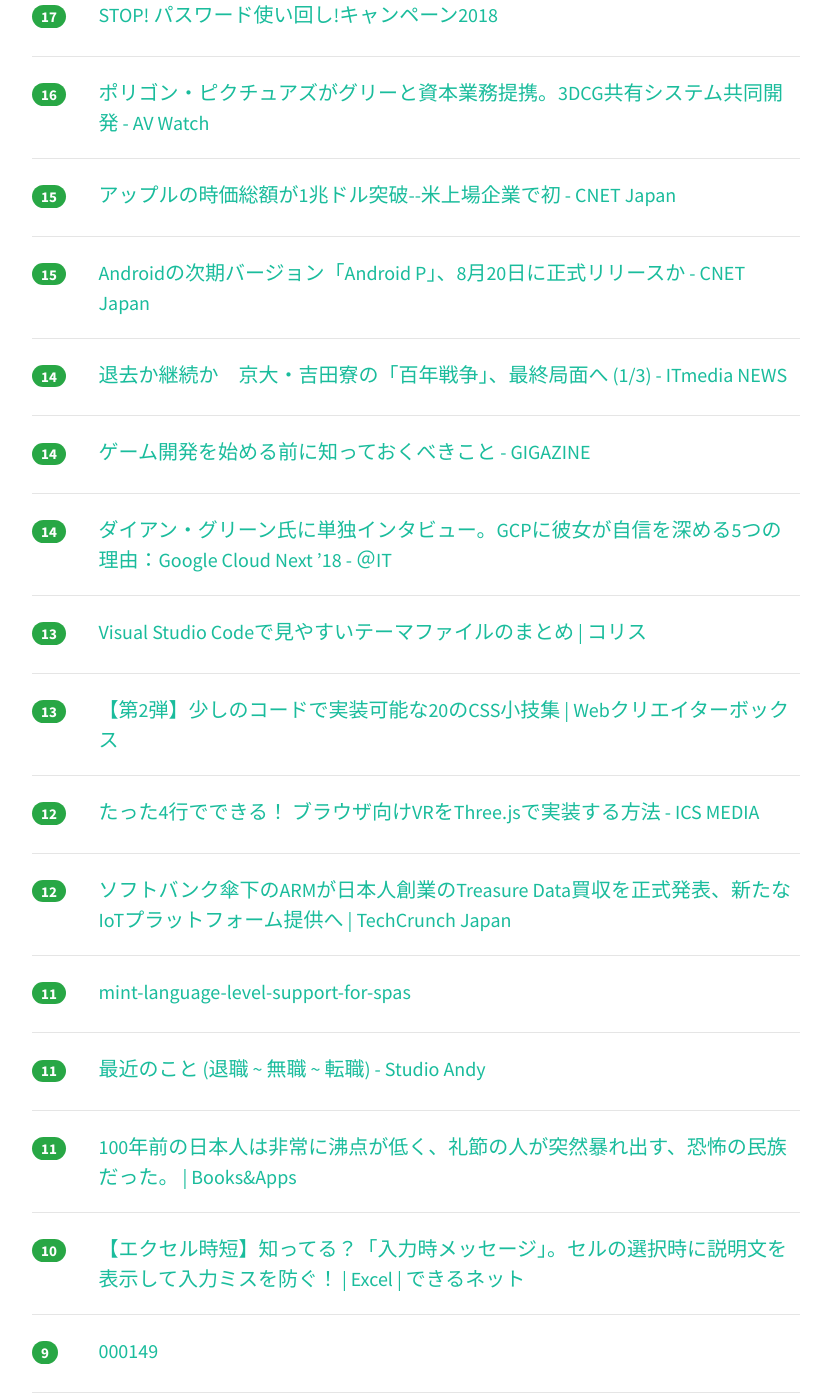
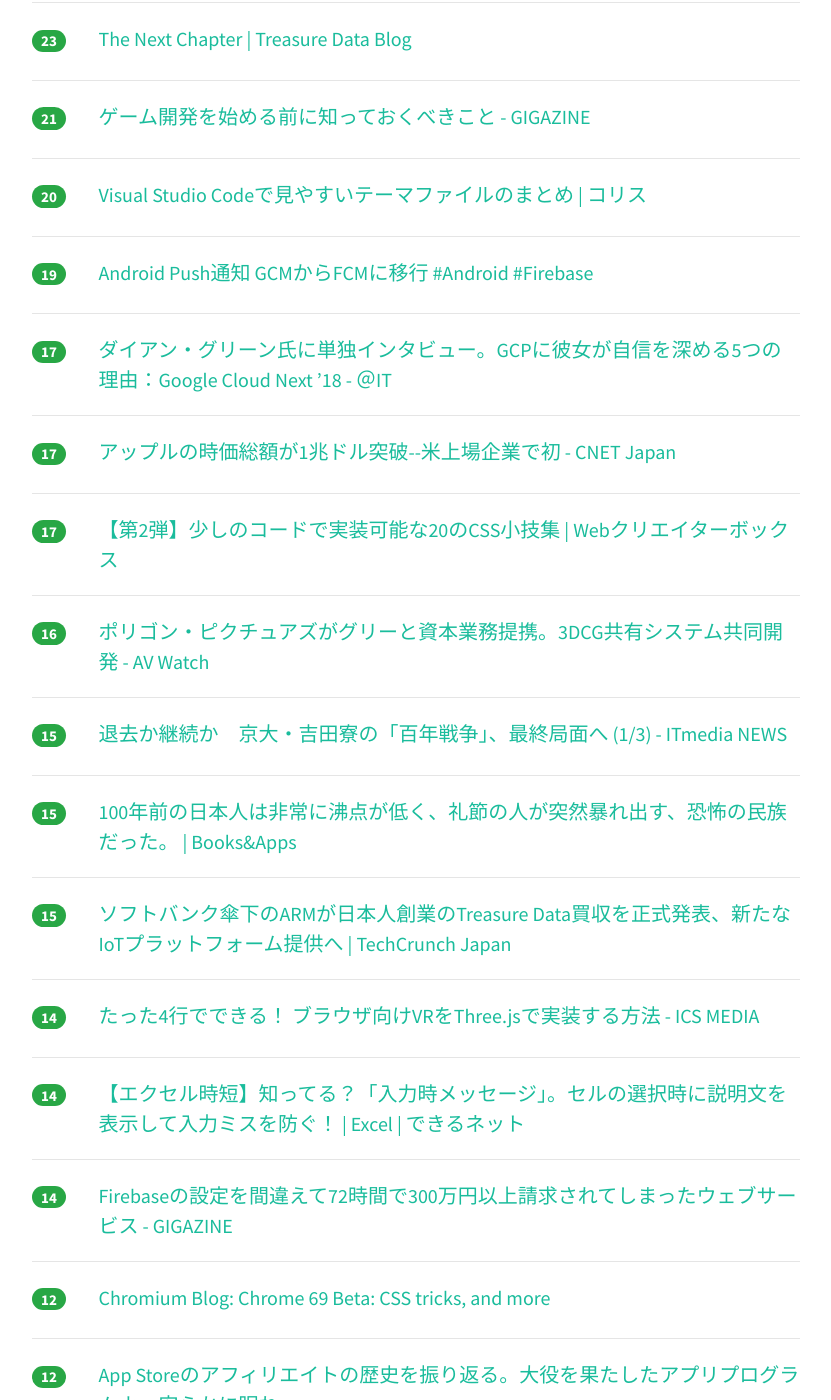
Before and after one commit to yatta47/hatena-matome-site, a Jekyll site: the page built from _posts/2018-08-03-hatena.md, in a window 1280 px wide and 1400 px high, scrolled down 2432 px. Shown: the whole window, without its empty margins (224-1055 px from the left). Built offline with Jekyll 4.4.1, drawn with Linux system fonts in a browser that asks for light colours; nearby versions of some CDN libraries; some of the changed text lies outside the part shown.

Commit message:
Updated 2018-08-03

```diff
--- a/_posts/2018-08-03-hatena.md
+++ b/_posts/2018-08-03-hatena.md
@@ -1,64 +1,84 @@
 ---
 layout: post
 title:  "2018-08-03 はてぶIT"
-date:   2018-08-03 12:01:55
+date:   2018-08-03 13:01:38
 tags: [it-hotentry]
 ---
-46 件のデータあり
+50 件のデータあり
 
 <hr><div class="row">
-<div class="col-1"><span class="badge badge-pill badge-success h2">116</span></div>
+<div class="col-1"><span class="badge badge-pill badge-success h2">171</span></div>
 <div class="col-11"><a href='http://moro-archive.hatenablog.com/entry/2018/08/01/000000' target='_blank'>イケてるエンジニアになろうシリーズ 〜Dockerガチ入門編〜 - もろず blog</a></div>
 </div>
 <hr>
 <div class="row">
-<div class="col-1"><span class="badge badge-pill badge-success h2">97</span></div>
+<div class="col-1"><span class="badge badge-pill badge-success h2">115</span></div>
 <div class="col-11"><a href='https://www.treasuredata.co.jp/blog_jp/the-next-chapter/' target='_blank'>The Next Chapter - Treasure Data</a></div>
 </div>
 <hr>
 <div class="row">
-<div class="col-1"><span class="badge badge-pill badge-success h2">48</span></div>
+<div class="col-1"><span class="badge badge-pill badge-success h2">59</span></div>
 <div class="col-11"><a href='https://internet.watch.impress.co.jp/docs/column/dlis/1136222.html' target='_blank'>【それってネット詐欺ですよ！】 突然「Googleをお使いのあなた！ iPad Air 2の当選者に選ばれました」と表示された 【被害事例に学ぶ、高齢者のためのデジタルリテラシー】 - INTERNET Watch</a></div>
 </div>
 <hr>
 <div class="row">
-<div class="col-1"><span class="badge badge-pill badge-success h2">40</span></div>
+<div class="col-1"><span class="badge badge-pill badge-success h2">51</span></div>
 <div class="col-11"><a href='https://gigazine.net/news/20180803-hatsune-miku-holography/' target='_blank'>初音ミクが目の前で踊っているようにしか見えない疑似ホログラム技術を開発した猛者が登場 - GIGAZINE</a></div>
 </div>
 <hr>
 <div class="row">
-<div class="col-1"><span class="badge badge-pill badge-success h2">34</span></div>
+<div class="col-1"><span class="badge badge-pill badge-success h2">47</span></div>
+<div class="col-11"><a href='https://toyokeizai.net/articles/-/231700' target='_blank'>世界最強｢グーグル検索｣が背負う期待と責任 | インターネット | 東洋経済オンライン | 経済ニュースの新基準</a></div>
+</div>
+<hr>
+<div class="row">
+<div class="col-1"><span class="badge badge-pill badge-success h2">44</span></div>
 <div class="col-11"><a href='https://qiita.com/intenseG/items/34b452cbab04817cdaef' target='_blank'>機械学習知識ゼロの囲碁キチが3か月で囲碁AIを作った話　～導入編～</a></div>
 </div>
 <hr>
 <div class="row">
-<div class="col-1"><span class="badge badge-pill badge-success h2">33</span></div>
+<div class="col-1"><span class="badge badge-pill badge-success h2">44</span></div>
+<div class="col-11"><a href='https://tjo.hatenablog.com/entry/2018/08/03/080000' target='_blank'>機械学習プロジェクトが失敗する9つの理由 - 六本木で働くデータサイエンティストのブログ</a></div>
+</div>
+<hr>
+<div class="row">
+<div class="col-1"><span class="badge badge-pill badge-success h2">36</span></div>
 <div class="col-11"><a href='https://togetter.com/li/1252649' target='_blank'>コストを削る人は“コストを削る事”しか考えておらず“コストを削った事により何が起きるか”を考えている人は少ない気がする「負担が増えたら何が起こるんだい？」 - Togetter</a></div>
 </div>
 <hr>
 <div class="row">
-<div class="col-1"><span class="badge badge-pill badge-success h2">32</span></div>
-<div class="col-11"><a href='https://toyokeizai.net/articles/-/231700' target='_blank'>世界最強｢グーグル検索｣が背負う期待と責任 | インターネット | 東洋経済オンライン | 経済ニュースの新基準</a></div>
+<div class="col-1"><span class="badge badge-pill badge-success h2">36</span></div>
+<div class="col-11"><a href='https://note.mu/gamecast/n/n5eeab85bf0f5' target='_blank'>さらばApple。ゲーム紹介で食べられない世界で、どう生きるか。｜ゲームキャスト｜note</a></div>
+</div>
+<hr>
+<div class="row">
+<div class="col-1"><span class="badge badge-pill badge-success h2">31</span></div>
+<div class="col-11"><a href='https://tech.nikkeibp.co.jp/atcl/nxt/news/18/02241/' target='_blank'>英アームが米トレジャーデータ買収を正式発表、IoTプラットフォームを拡充 | 日経 xTECH（クロステック）</a></div>
 </div>
 <hr>
 <div class="row">
 <div class="col-1"><span class="badge badge-pill badge-success h2">30</span></div>
-<div class="col-11"><a href='https://note.mu/gamecast/n/n5eeab85bf0f5' target='_blank'>さらばApple。ゲーム紹介で食べられない世界で、どう生きるか。｜ゲームキャスト｜note</a></div>
+<div class="col-11"><a href='https://forest.watch.impress.co.jp/docs/news/1136278.html' target='_blank'>「Firefox 63」でSymantec発行のTLS証明書が無効に ～トップ100万サイトの3.5％に影響 - 窓の杜</a></div>
+</div>
+<hr>
+<div class="row">
+<div class="col-1"><span class="badge badge-pill badge-success h2">30</span></div>
+<div class="col-11"><a href='https://pc.watch.impress.co.jp/docs/column/config/1136356.html' target='_blank'>【山田祥平のRe:config.sys】らくらくスマホって本当に必要か - PC Watch</a></div>
 </div>
 <hr>
 <div class="row">
 <div class="col-1"><span class="badge badge-pill badge-success h2">29</span></div>
-<div class="col-11"><a href='https://tech.nikkeibp.co.jp/atcl/nxt/news/18/02241/' target='_blank'>英アームが米トレジャーデータ買収を正式発表、IoTプラットフォームを拡充 | 日経 xTECH（クロステック）</a></div>
-</div>
-<hr>
-<div class="row">
-<div class="col-1"><span class="badge badge-pill badge-success h2">28</span></div>
-<div class="col-11"><a href='https://forest.watch.impress.co.jp/docs/news/1136278.html' target='_blank'>「Firefox 63」でSymantec発行のTLS証明書が無効に ～トップ100万サイトの3.5％に影響 - 窓の杜</a></div>
+<div class="col-11"><a href='https://speakerdeck.com/jyoshise/entapuraizukontenapuratutohuomu-doregaeenen' target='_blank'>エンタープライズコンテナプラットフォーム、どれがええねん - Speaker Deck</a></div>
 </div>
 <hr>
 <div class="row">
 <div class="col-1"><span class="badge badge-pill badge-success h2">28</span></div>
 <div class="col-11"><a href='https://speakerdeck.com/ttakezawa/kyash-system-overview?slide=11' target='_blank'>Kyashのシステム全容 / Kyash System Overview - Speaker Deck</a></div>
+</div>
+<hr>
+<div class="row">
+<div class="col-1"><span class="badge badge-pill badge-success h2">27</span></div>
+<div class="col-11"><a href='https://coliss.com/articles/build-websites/operation/css/web-typography-tool-gridlover.html' target='_blank'>[CSS]見出し、本文、リストなど、文字周りをrem指定で簡単に設計できる便利なオンラインツール | コリス</a></div>
 </div>
 <hr>
 <div class="row">
@@ -72,23 +92,28 @@ tags: [it-hotentry]
 </div>
 <hr>
 <div class="row">
-<div class="col-1"><span class="badge badge-pill badge-success h2">26</span></div>
-<div class="col-11"><a href='https://pc.watch.impress.co.jp/docs/column/config/1136356.html' target='_blank'>【山田祥平のRe:config.sys】らくらくスマホって本当に必要か - PC Watch</a></div>
-</div>
-<hr>
-<div class="row">
 <div class="col-1"><span class="badge badge-pill badge-success h2">25</span></div>
 <div class="col-11"><a href='https://e-defen.hatenablog.com/entry/sfeiga-osusume' target='_blank'>夢中になる面白いSF映画のおすすめ30選！名作から最新作まで！ - エーデフェンス</a></div>
 </div>
 <hr>
 <div class="row">
 <div class="col-1"><span class="badge badge-pill badge-success h2">25</span></div>
-<div class="col-11"><a href='https://speakerdeck.com/jyoshise/entapuraizukontenapuratutohuomu-doregaeenen' target='_blank'>エンタープライズコンテナプラットフォーム、どれがええねん - Speaker Deck</a></div>
+<div class="col-11"><a href='https://qiita.com/HaraKeisuke/items/14565c647391bdffbf88' target='_blank'>スタートアップがRailsからGoに移行した話（インフラ・デプロイ周り）</a></div>
 </div>
 <hr>
 <div class="row">
-<div class="col-1"><span class="badge badge-pill badge-success h2">25</span></div>
-<div class="col-11"><a href='https://tjo.hatenablog.com/entry/2018/08/03/080000' target='_blank'>機械学習プロジェクトが失敗する9つの理由 - 六本木で働くデータサイエンティストのブログ</a></div>
+<div class="col-1"><span class="badge badge-pill badge-success h2">24</span></div>
+<div class="col-11"><a href='https://dev.classmethod.jp/etc/ask-toolkit-for-vscode/' target='_blank'>[日本語Alexa] 新登場！Visual Studio Codeの拡張機能ーASK Toolkitが超便利 ｜ Developers.IO</a></div>
+</div>
+<hr>
+<div class="row">
+<div class="col-1"><span class="badge badge-pill badge-success h2">24</span></div>
+<div class="col-11"><a href='https://www.jpcert.or.jp/pr/2018/stop-password2018.html' target='_blank'>STOP! パスワード使い回し!キャンペーン2018</a></div>
+</div>
+<hr>
+<div class="row">
+<div class="col-1"><span class="badge badge-pill badge-success h2">24</span></div>
+<div class="col-11"><a href='https://japan.cnet.com/article/35123504/' target='_blank'>Androidの次期バージョン「Android P」、8月20日に正式リリースか - CNET Japan</a></div>
 </div>
 <hr>
 <div class="row">
@@ -98,27 +123,32 @@ tags: [it-hotentry]
 <hr>
 <div class="row">
 <div class="col-1"><span class="badge badge-pill badge-success h2">21</span></div>
-<div class="col-11"><a href='https://qiita.com/HaraKeisuke/items/14565c647391bdffbf88' target='_blank'>スタートアップがRailsからGoに移行した話（インフラ・デプロイ周り）</a></div>
+<div class="col-11"><a href='https://gigazine.net/news/20180803-making-first-game/' target='_blank'>ゲーム開発を始める前に知っておくべきこと - GIGAZINE</a></div>
 </div>
 <hr>
 <div class="row">
 <div class="col-1"><span class="badge badge-pill badge-success h2">20</span></div>
-<div class="col-11"><a href='https://dev.classmethod.jp/etc/ask-toolkit-for-vscode/' target='_blank'>[日本語Alexa] 新登場！Visual Studio Codeの拡張機能ーASK Toolkitが超便利 ｜ Developers.IO</a></div>
+<div class="col-11"><a href='https://coliss.com/articles/build-websites/operation/work/best-of-visual-studio-code-themes.html' target='_blank'>Visual Studio Codeで見やすいテーマファイルのまとめ | コリス</a></div>
 </div>
 <hr>
 <div class="row">
 <div class="col-1"><span class="badge badge-pill badge-success h2">19</span></div>
-<div class="col-11"><a href='https://coliss.com/articles/build-websites/operation/css/web-typography-tool-gridlover.html' target='_blank'>[CSS]見出し、本文、リストなど、文字周りをrem指定で簡単に設計できる便利なオンラインツール | コリス</a></div>
-</div>
-<hr>
-<div class="row">
-<div class="col-1"><span class="badge badge-pill badge-success h2">18</span></div>
 <div class="col-11"><a href='https://qiita.com/flatfisher/items/31f5c9e21ae56cccff8d' target='_blank'>Android Push通知 GCMからFCMに移行 #Android #Firebase</a></div>
 </div>
 <hr>
 <div class="row">
 <div class="col-1"><span class="badge badge-pill badge-success h2">17</span></div>
-<div class="col-11"><a href='https://www.jpcert.or.jp/pr/2018/stop-password2018.html' target='_blank'>STOP! パスワード使い回し!キャンペーン2018</a></div>
+<div class="col-11"><a href='http://www.atmarkit.co.jp/ait/articles/1808/03/news029.html' target='_blank'>ダイアン・グリーン氏に単独インタビュー。GCPに彼女が自信を深める5つの理由：Google Cloud Next ’18 - ＠IT</a></div>
+</div>
+<hr>
+<div class="row">
+<div class="col-1"><span class="badge badge-pill badge-success h2">17</span></div>
+<div class="col-11"><a href='https://japan.cnet.com/article/35123496/' target='_blank'>アップルの時価総額が1兆ドル突破--米上場企業で初 - CNET Japan</a></div>
+</div>
+<hr>
+<div class="row">
+<div class="col-1"><span class="badge badge-pill badge-success h2">17</span></div>
+<div class="col-11"><a href='https://www.webcreatorbox.com/tech/css-tips-2' target='_blank'>【第2弾】少しのコードで実装可能な20のCSS小技集 | Webクリエイターボックス</a></div>
 </div>
 <hr>
 <div class="row">
@@ -128,47 +158,47 @@ tags: [it-hotentry]
 <hr>
 <div class="row">
 <div class="col-1"><span class="badge badge-pill badge-success h2">15</span></div>
-<div class="col-11"><a href='https://japan.cnet.com/article/35123496/' target='_blank'>アップルの時価総額が1兆ドル突破--米上場企業で初 - CNET Japan</a></div>
+<div class="col-11"><a href='http://www.itmedia.co.jp/news/articles/1808/02/news046.html' target='_blank'>退去か継続か　京大・吉田寮の「百年戦争」、最終局面へ (1/3) - ITmedia NEWS</a></div>
 </div>
 <hr>
 <div class="row">
 <div class="col-1"><span class="badge badge-pill badge-success h2">15</span></div>
-<div class="col-11"><a href='https://japan.cnet.com/article/35123504/' target='_blank'>Androidの次期バージョン「Android P」、8月20日に正式リリースか - CNET Japan</a></div>
+<div class="col-11"><a href='https://blog.tinect.jp/?p=52919' target='_blank'>100年前の日本人は非常に沸点が低く、礼節の人が突然暴れ出す、恐怖の民族だった。 | Books&Apps</a></div>
+</div>
+<hr>
+<div class="row">
+<div class="col-1"><span class="badge badge-pill badge-success h2">15</span></div>
+<div class="col-11"><a href='https://jp.techcrunch.com/2018/08/03/arm-treasure-data/' target='_blank'>ソフトバンク傘下のARMが日本人創業のTreasure Data買収を正式発表、新たなIoTプラットフォーム提供へ | TechCrunch Japan</a></div>
 </div>
 <hr>
 <div class="row">
 <div class="col-1"><span class="badge badge-pill badge-success h2">14</span></div>
-<div class="col-11"><a href='http://www.itmedia.co.jp/news/articles/1808/02/news046.html' target='_blank'>退去か継続か　京大・吉田寮の「百年戦争」、最終局面へ (1/3) - ITmedia NEWS</a></div>
+<div class="col-11"><a href='https://ics.media/entry/18793' target='_blank'>たった4行でできる！ ブラウザ向けVRをThree.jsで実装する方法 - ICS MEDIA</a></div>
 </div>
 <hr>
 <div class="row">
 <div class="col-1"><span class="badge badge-pill badge-success h2">14</span></div>
-<div class="col-11"><a href='https://gigazine.net/news/20180803-making-first-game/' target='_blank'>ゲーム開発を始める前に知っておくべきこと - GIGAZINE</a></div>
+<div class="col-11"><a href='https://dekiru.net/article/16771/' target='_blank'>【エクセル時短】知ってる？「入力時メッセージ」。セルの選択時に説明文を表示して入力ミスを防ぐ！ | Excel | できるネット</a></div>
 </div>
 <hr>
 <div class="row">
 <div class="col-1"><span class="badge badge-pill badge-success h2">14</span></div>
-<div class="col-11"><a href='http://www.atmarkit.co.jp/ait/articles/1808/03/news029.html' target='_blank'>ダイアン・グリーン氏に単独インタビュー。GCPに彼女が自信を深める5つの理由：Google Cloud Next ’18 - ＠IT</a></div>
-</div>
-<hr>
-<div class="row">
-<div class="col-1"><span class="badge badge-pill badge-success h2">13</span></div>
-<div class="col-11"><a href='https://coliss.com/articles/build-websites/operation/work/best-of-visual-studio-code-themes.html' target='_blank'>Visual Studio Codeで見やすいテーマファイルのまとめ | コリス</a></div>
-</div>
-<hr>
-<div class="row">
-<div class="col-1"><span class="badge badge-pill badge-success h2">13</span></div>
-<div class="col-11"><a href='https://www.webcreatorbox.com/tech/css-tips-2' target='_blank'>【第2弾】少しのコードで実装可能な20のCSS小技集 | Webクリエイターボックス</a></div>
+<div class="col-11"><a href='https://gigazine.net/news/20180803-spent-much-money-in-firebase/' target='_blank'>Firebaseの設定を間違えて72時間で300万円以上請求されてしまったウェブサービス - GIGAZINE</a></div>
 </div>
 <hr>
 <div class="row">
 <div class="col-1"><span class="badge badge-pill badge-success h2">12</span></div>
-<div class="col-11"><a href='https://ics.media/entry/18793' target='_blank'>たった4行でできる！ ブラウザ向けVRをThree.jsで実装する方法 - ICS MEDIA</a></div>
+<div class="col-11"><a href='https://blog.chromium.org/2018/08/chrome-69-beta-av1-video-decoder-css.html' target='_blank'>Chromium Blog: Chrome 69 Beta: CSS tricks, and more</a></div>
 </div>
 <hr>
 <div class="row">
 <div class="col-1"><span class="badge badge-pill badge-success h2">12</span></div>
-<div class="col-11"><a href='https://jp.techcrunch.com/2018/08/03/arm-treasure-data/' target='_blank'>ソフトバンク傘下のARMが日本人創業のTreasure Data買収を正式発表、新たなIoTプラットフォーム提供へ | TechCrunch Japan</a></div>
+<div class="col-11"><a href='http://www.gamecast-blog.com/archives/65923872.html' target='_blank'>App Storeのアフィリエイトの歴史を振り返る。大役を果たしたアプリプログラムよ、安らかに眠れ</a></div>
+</div>
+<hr>
+<div class="row">
+<div class="col-1"><span class="badge badge-pill badge-success h2">12</span></div>
+<div class="col-11"><a href='https://iphone-mania.jp/news-220838/' target='_blank'>「Appleは個性を失った」伝説の元広告責任者、痛烈に批判 - iPhone Mania</a></div>
 </div>
 <hr>
 <div class="row">
@@ -182,13 +212,13 @@ tags: [it-hotentry]
 </div>
 <hr>
 <div class="row">
-<div class="col-1"><span class="badge badge-pill badge-success h2">11</span></div>
-<div class="col-11"><a href='https://blog.tinect.jp/?p=52919' target='_blank'>100年前の日本人は非常に沸点が低く、礼節の人が突然暴れ出す、恐怖の民族だった。 | Books&Apps</a></div>
+<div class="col-1"><span class="badge badge-pill badge-success h2">10</span></div>
+<div class="col-11"><a href='https://blog.floydhub.com/ten-techniques-from-fast-ai/' target='_blank'>Ten Techniques Learned From fast.ai</a></div>
 </div>
 <hr>
 <div class="row">
 <div class="col-1"><span class="badge badge-pill badge-success h2">10</span></div>
-<div class="col-11"><a href='https://dekiru.net/article/16771/' target='_blank'>【エクセル時短】知ってる？「入力時メッセージ」。セルの選択時に説明文を表示して入力ミスを防ぐ！ | Excel | できるネット</a></div>
+<div class="col-11"><a href='https://www.mag2.com/p/news/365220' target='_blank'>リストラ技術者を大量採用し大成功。アイリスオーヤマ変貌の秘密 - まぐまぐニュース！</a></div>
 </div>
 <hr>
 <div class="row">
@@ -198,17 +228,7 @@ tags: [it-hotentry]
 <hr>
 <div class="row">
 <div class="col-1"><span class="badge badge-pill badge-success h2">9</span></div>
-<div class="col-11"><a href='https://blog.floydhub.com/ten-techniques-from-fast-ai/' target='_blank'>Ten Techniques Learned From fast.ai</a></div>
-</div>
-<hr>
-<div class="row">
-<div class="col-1"><span class="badge badge-pill badge-success h2">9</span></div>
-<div class="col-11"><a href='https://blog.chromium.org/2018/08/chrome-69-beta-av1-video-decoder-css.html' target='_blank'>Chromium Blog: Chrome 69 Beta: CSS tricks, and more</a></div>
-</div>
-<hr>
-<div class="row">
-<div class="col-1"><span class="badge badge-pill badge-success h2">9</span></div>
-<div class="col-11"><a href='http://www.gamecast-blog.com/archives/65923872.html' target='_blank'>App Storeのアフィリエイトの歴史を振り返る。大役を果たしたアプリプログラムよ、安らかに眠れ</a></div>
+<div class="col-11"><a href='http://www.itmedia.co.jp/mobile/articles/1808/02/news103.html' target='_blank'>ドコモの「2年縛り」　契約更新月を“3カ月”に延長へ - ITmedia Mobile</a></div>
 </div>
 <hr>
 <div class="row">
@@ -217,13 +237,13 @@ tags: [it-hotentry]
 </div>
 <hr>
 <div class="row">
-<div class="col-1"><span class="badge badge-pill badge-success h2">8</span></div>
-<div class="col-11"><a href='http://www.itmedia.co.jp/mobile/articles/1808/02/news103.html' target='_blank'>ドコモの「2年縛り」　契約更新月を“3カ月”に延長へ - ITmedia Mobile</a></div>
+<div class="col-1"><span class="badge badge-pill badge-success h2">7</span></div>
+<div class="col-11"><a href='https://gigazine.net/news/20180803-google-automl-hype/' target='_blank'>20180803-google-automl-hype</a></div>
 </div>
 <hr>
 <div class="row">
-<div class="col-1"><span class="badge badge-pill badge-success h2">7</span></div>
-<div class="col-11"><a href='https://gigazine.net/news/20180803-google-automl-hype/' target='_blank'>20180803-google-automl-hype</a></div>
+<div class="col-1"><span class="badge badge-pill badge-success h2">6</span></div>
+<div class="col-11"><a href='https://time-space.kddi.com/it-technology/20180803/2393' target='_blank'>「Windows 95」から「5G」まで　ネット回線の進化とコンテンツの歴史を振り返る｜TIME＆SPACE by KDDI</a></div>
 </div>
 <hr>
 <div class="row">
```
